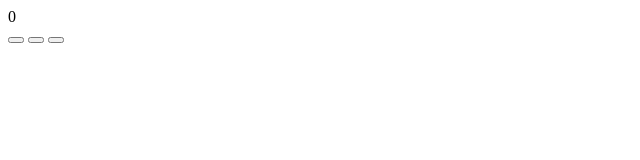
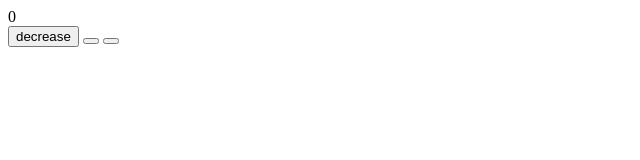
Before and after one commit to Gyde04/counter-js, a plain HTML site: page index.html in a window 1280 px wide. Shown: the whole page, without its empty margins (0-640 px from the left). Drawn offline with Linux system fonts and the light colour scheme.

Commit message:
feat: add decreasebtn text

```diff
--- a/index.html
+++ b/index.html
@@ -8,7 +8,7 @@
 <body>
 
     <label id="countLabel">0</label><br>
-    <button id="decreaseBtn"></button>
+    <button id="decreaseBtn">decrease</button>
     <button></button>
     <button></button>
 
```
